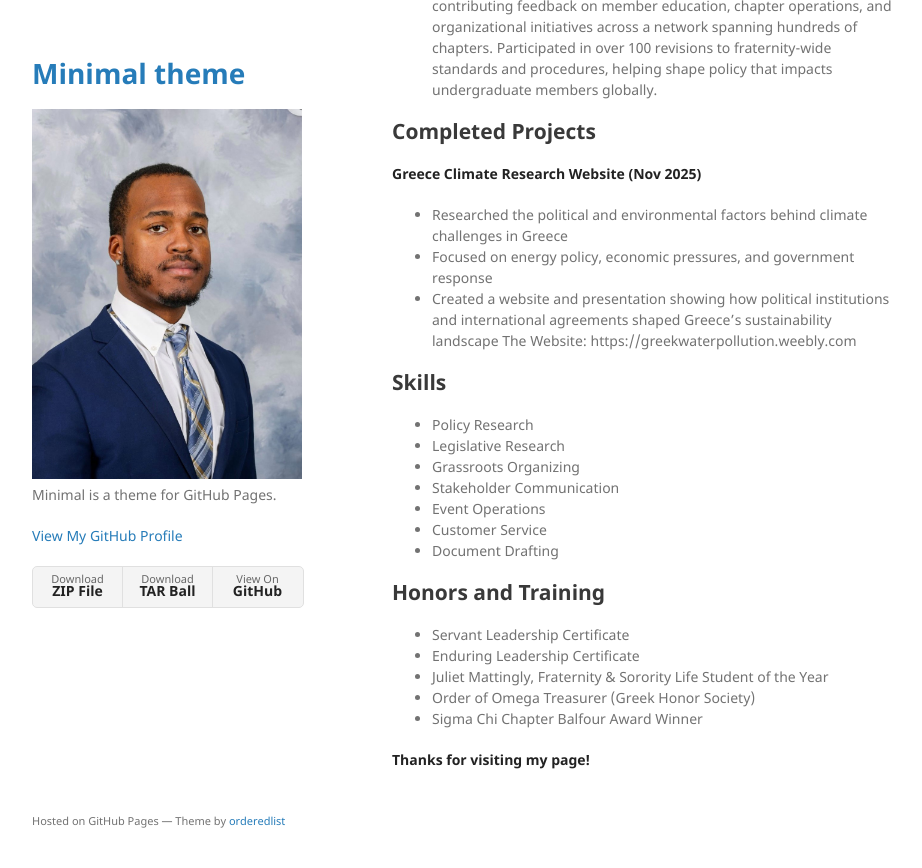
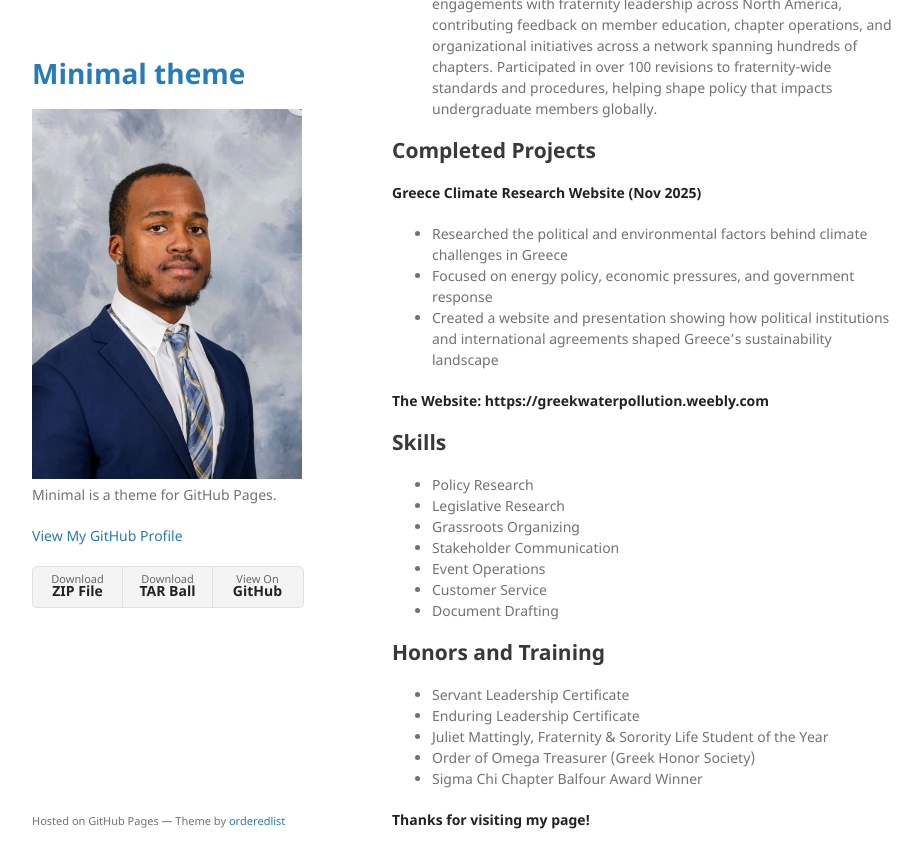
Before and after one commit to Zllewis1/Zllewis1.github.io, a Jekyll site: the page built from index.md, in a window 1280 px wide and 900 px high, scrolled down 2190 px. Shown: the top 868 px of the window, without its empty margins (178-1100 px from the left). Built offline with Jekyll 4.4.1, drawn with Linux system fonts in a browser that asks for light colours; our own code applies the rules of GitHub Pages for plain Markdown files; before the commit the page ends 3030 px from its top, so only the background shows below that; some of the changed text lies outside the part shown.

```diff
--- a/index.md
+++ b/index.md
@@ -11,8 +13,9 @@ Email: Zacharylew777@gmail.com LinkedIn: linkedin.com/in/zachary-lewis-655365297
 ### Education
 **California State University San Marcos**
 
-*Bachelor of Arts in Political Science (May 2026)*
-*Masters of Science in Supply Chain Analytics (August 2027)*
+- *Bachelor of Arts in Political Science (May 2026)*
+
+- *Masters of Science in Supply Chain Analytics (August 2027)*
 
 ### Relevant coursework:
 
@@ -72,7 +75,8 @@ Email: Zacharylew777@gmail.com LinkedIn: linkedin.com/in/zachary-lewis-655365297
 - Researched the political and environmental factors behind climate challenges in Greece
 - Focused on energy policy, economic pressures, and government response
 - Created a website and presentation showing how political institutions and international agreements shaped Greece's sustainability landscape
-The Website: https://greekwaterpollution.weebly.com
+
+**The Website: https://greekwaterpollution.weebly.com**
 
 
 ## Skills
```
Also changed, not shown: other parts of index.md (+4 -2 lines).
